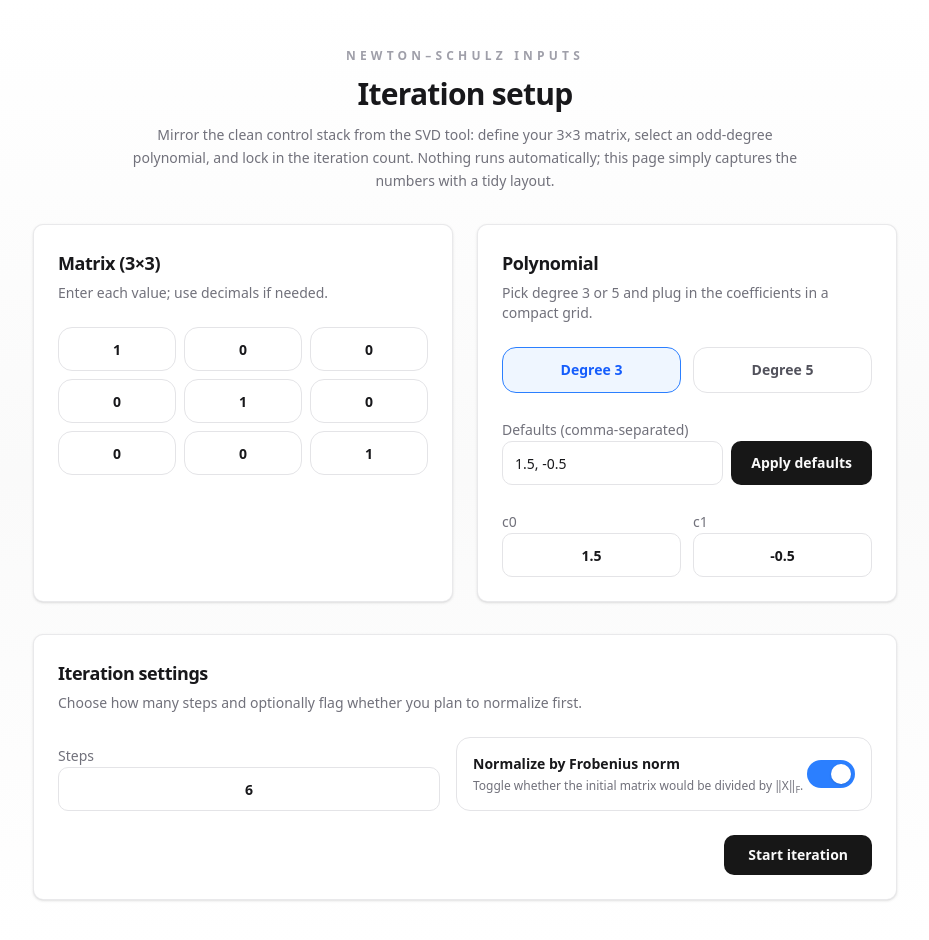
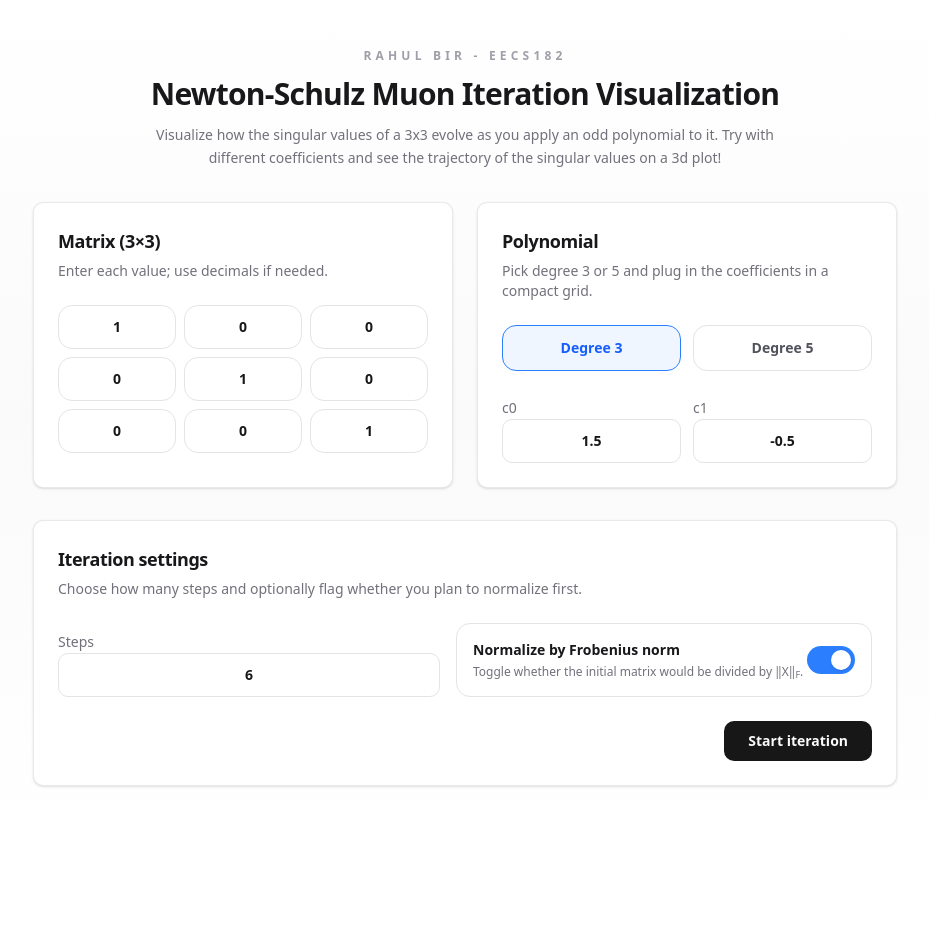
Before and after one commit to RahulBirCodes/newton-schulz-vis, a Next.js app: page / in a window 1280 px wide. Shown: the top 940 px of the page, without its empty margins (175-1104 px from the left). After the commit the page ends 834 px from the top, so only its background shows below. Built offline with nearby package versions, Linux system fonts and the light colour scheme.

Commit message:
fixed panning and text

```diff
--- a/src/app/page.tsx
+++ b/src/app/page.tsx
@@ -257,15 +257,14 @@ export default function Home() {
       <main className="mx-auto flex w-full max-w-4xl flex-col gap-8 px-4">
         <header className="space-y-3 text-center">
           <p className="text-xs font-semibold uppercase tracking-[0.35em] text-zinc-400">
-            Newton–Schulz Inputs
+            Rahul Bir - eecs182
           </p>
           <h1 className="text-3xl font-semibold tracking-tight text-zinc-900">
-            Iteration setup
+            Newton-Schulz Muon Iteration Visualization
           </h1>
           <p className="mx-auto max-w-2xl text-sm leading-relaxed text-zinc-500">
-            Mirror the clean control stack from the SVD tool: define your 3×3 matrix, select an odd-degree
-            polynomial, and lock in the iteration count. Nothing runs automatically; this page simply
-            captures the numbers with a tidy layout.
+            Visualize how the singular values of a 3x3 evolve as you apply an odd polynomial to it.
+            Try with different coefficients and see the trajectory of the singular values on a 3d plot!
           </p>
         </header>
 
@@ -323,30 +322,6 @@ export default function Home() {
                     Degree {choice}
                   </button>
                 ))}
-              </div>
-              <div className="flex flex-col gap-2 sm:flex-row sm:items-end">
-                <div className="flex-1 space-y-1">
-                  <Label className="text-sm font-medium text-zinc-500">
-                    Defaults (comma-separated)
-                  </Label>
-                  <Input
-                    value={defaultText}
-                    onChange={(event) => setDefaultText(event.target.value)}
-                    placeholder="1, 0.5, 0.25"
-                    className="h-11 rounded-lg border-zinc-200 bg-white text-sm text-zinc-900"
-                  />
-                </div>
-                <Button
-                  type="button"
-                  className="h-11 rounded-lg px-5 text-sm font-semibold"
-                  onClick={() => {
-                    const parsed = parseDefaultText(defaultText, coefficientCount)
-                    setCoefficients(parsed)
-                    setDefaultText(parsed.join(", "))
-                  }}
-                >
-                  Apply defaults
-                </Button>
               </div>
               <div className={`grid gap-3 ${coefficientGridClass}`}>
                 {Array.from({ length: coefficientCount }).map((_, index) => (
@@ -599,30 +574,10 @@ function SingularValuePath3D({ snapshots }: { snapshots: Snapshot[] }) {
   const cameraPosition: [number, number, number] = [2.7, 2.4, 3.1]
   const cameraTarget: [number, number, number] = [0, 0, 0]
 
-  const resetView = () => {
-    if (primaryControlsRef.current) {
-      primaryControlsRef.current.reset()
-      primaryControlsRef.current.target.set(...cameraTarget)
-      primaryControlsRef.current.update()
-    }
-    if (modalControlsRef.current) {
-      modalControlsRef.current.reset()
-      modalControlsRef.current.target.set(...cameraTarget)
-      modalControlsRef.current.update()
-    }
-  }
-
   return (
     <>
       <div className="relative h-[600px] overflow-hidden rounded-3xl border border-zinc-200 bg-zinc-50">
         <div className="pointer-events-none absolute inset-x-0 top-0 flex justify-between px-5 py-4 text-[12px] font-semibold uppercase tracking-[0.3em] text-zinc-500">
-          <button
-            type="button"
-            className="pointer-events-auto rounded-full bg-white/90 px-4 py-1 text-xs font-semibold uppercase tracking-[0.3em] text-zinc-500 shadow-sm transition hover:text-zinc-900"
-            onClick={resetView}
-          >
-            Reset view
-          </button>
           <button
             type="button"
             className="pointer-events-auto rounded-full bg-white/90 px-4 py-1 text-xs font-semibold uppercase tracking-[0.3em] text-zinc-500 shadow-sm transition hover:text-zinc-900"
@@ -637,6 +592,7 @@ function SingularValuePath3D({ snapshots }: { snapshots: Snapshot[] }) {
             points={scaledPoints}
             target={targetScaled}
             lookTarget={cameraTarget}
+            enablePan
           />
         </Canvas>
       </div>
@@ -657,9 +613,6 @@ function SingularValuePath3D({ snapshots }: { snapshots: Snapshot[] }) {
                 </CardDescription>
               </div>
               <div className="flex gap-3">
-                <Button variant="ghost" onClick={resetView}>
-                  Reset view
-                </Button>
                 <Button onClick={() => setExpanded(false)}>Close</Button>
               </div>
             </CardHeader>
@@ -671,6 +624,7 @@ function SingularValuePath3D({ snapshots }: { snapshots: Snapshot[] }) {
                     points={scaledPoints}
                     target={targetScaled}
                     lookTarget={cameraTarget}
+                    enablePan
                   />
                 </Canvas>
               </div>
@@ -688,11 +642,13 @@ function SingularValueScene({
   points,
   target,
   lookTarget,
+  enablePan = false,
 }: {
   controlsRef: React.MutableRefObject<OrbitControlsImpl | null>
   points: TrajectoryPoint[]
   target: [number, number, number]
   lookTarget: [number, number, number]
+  enablePan?: boolean
 }) {
   return (
     <>
@@ -721,7 +677,14 @@ function SingularValueScene({
         <meshStandardMaterial color="#22c55e" emissive="#22c55e" emissiveIntensity={0.6} />
       </mesh>
       <axesHelper args={[1.5]} />
-      <OrbitControls ref={controlsRef} target={lookTarget} enableDamping dampingFactor={0.1} />
+      <OrbitControls
+        ref={controlsRef}
+        target={lookTarget}
+        enableDamping
+        dampingFactor={0.1}
+        enablePan={enablePan}
+        panSpeed={0.6}
+      />
     </>
   )
 }
```
